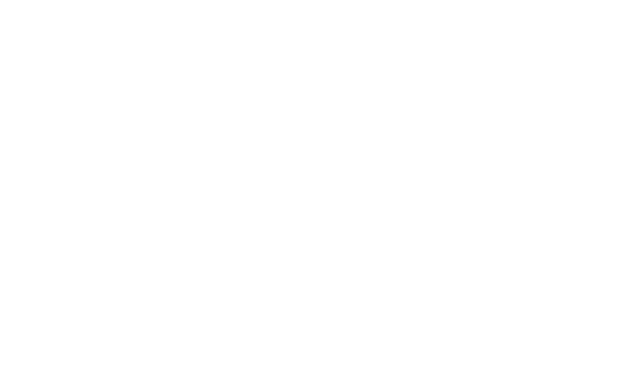
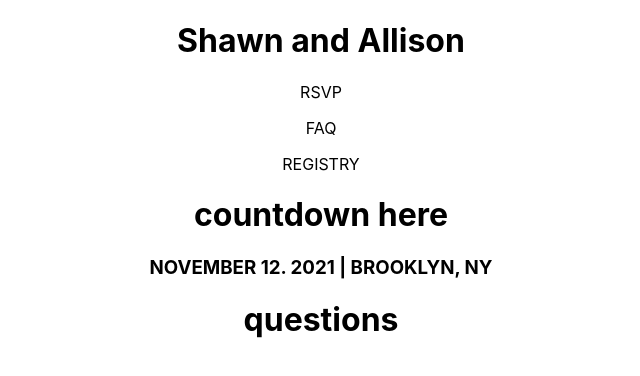
Before and after one commit to allicue/wedding-website, a React (Create React App) app: page / in a window 1280 px wide. Shown: the top 376 px of the page, without its empty margins (319-959 px from the left). Built offline with nearby package versions, Linux system fonts and the light colour scheme.

Commit message:
set up routes and rendered content to webpage

```diff
--- a/src/App.js
+++ b/src/App.js
@@ -1,9 +1,35 @@
 import './App.css';
+import { Route, Switch } from 'react-router-dom';
+import Homepage from '../src/screens/Homepage/Homepage'
+import NavBar from '../src/components/NavBar/NavBar'
+import Footer from '../src/components/Footer/Footer'
+import FAQ from './screens/FAQ/FAQ';
+import RsvpPage from './screens/RsvpPage/RsvpPage';
+import Registry from './screens/Registry/Registry';
 
 function App() {
   return (
     <div className="App">
+      <NavBar></NavBar>
 
+      <Switch>
+        <Route exact path='/' component={Homepage} />
+
+        <Route path='/FAQ'>
+          <FAQ />
+        </Route>
+
+        <Route path='/rsvp'>
+          <RsvpPage />
+        </Route>
+
+        <Route path='/registry'>
+          <Registry />
+        </Route>
+
+      </Switch>
+
+      <Footer></Footer>
     </div>
   );
 }
--- a/src/components/Footer/Footer.jsx
+++ b/src/components/Footer/Footer.jsx
@@ -0,0 +1,11 @@
+import React from 'react';
+
+function Footer(props) {
+  return (
+    <div>
+      <h1>questions</h1>
+    </div>
+  );
+}
+
+export default Footer;
--- a/src/components/NavBar/NavBar.jsx
+++ b/src/components/NavBar/NavBar.jsx
@@ -0,0 +1,15 @@
+import React from 'react';
+import { Link } from 'react-router-dom';
+
+function NavBar(props) {
+  return (
+    <div>
+      <h1>Shawn and Allison</h1>
+      <p>RSVP</p>
+      <p>FAQ</p>
+      <p>REGISTRY</p>
+    </div>
+  );
+}
+
+export default NavBar;
--- a/src/screens/FAQ/FAQ.jsx
+++ b/src/screens/FAQ/FAQ.jsx
@@ -0,0 +1,11 @@
+import React from 'react';
+
+function FAQ(props) {
+  return (
+    <div>
+
+    </div>
+  );
+}
+
+export default FAQ;
--- a/src/screens/Homepage/Homepage.jsx
+++ b/src/screens/Homepage/Homepage.jsx
@@ -0,0 +1,12 @@
+import React from 'react';
+
+function Homepage(props) {
+  return (
+    <div>
+      <h1>countdown here</h1>
+      <h3>NOVEMBER 12. 2021 | BROOKLYN, NY</h3>
+    </div>
+  );
+}
+
+export default Homepage;
--- a/src/screens/Registry/Registry.jsx
+++ b/src/screens/Registry/Registry.jsx
@@ -0,0 +1,11 @@
+import React from 'react';
+
+function Registry(props) {
+  return (
+    <div>
+
+    </div>
+  );
+}
+
+export default Registry;
--- a/src/screens/RsvpPage/RsvpPage.jsx
+++ b/src/screens/RsvpPage/RsvpPage.jsx
@@ -0,0 +1,11 @@
+import React from 'react';
+
+function RsvpPage(props) {
+  return (
+    <div>
+      <h1>rscp page</h1>
+    </div>
+  );
+}
+
+export default RsvpPage;
```
Also changed, not shown: 2 other files (tests, documents, lock files or other folders).
